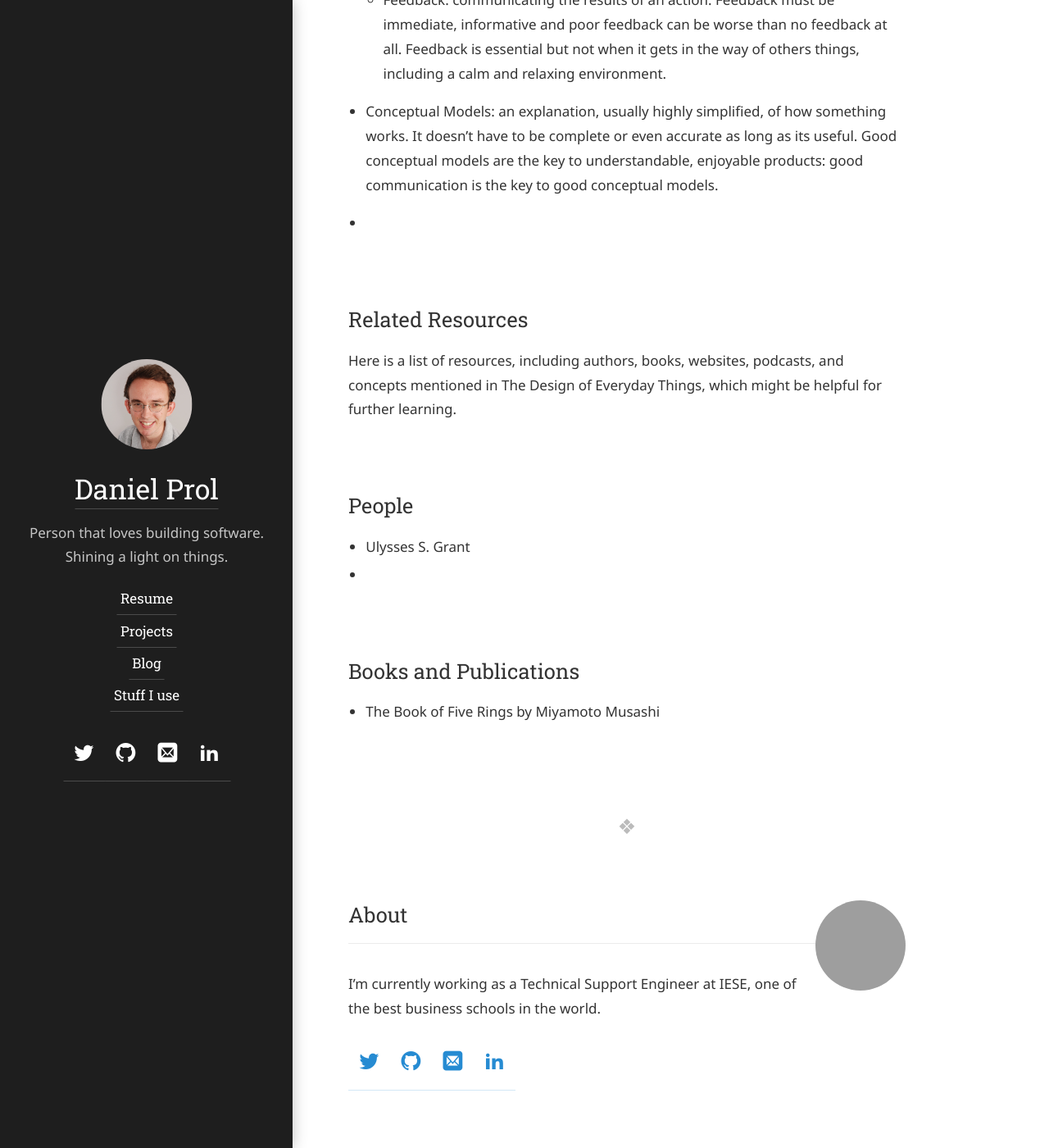
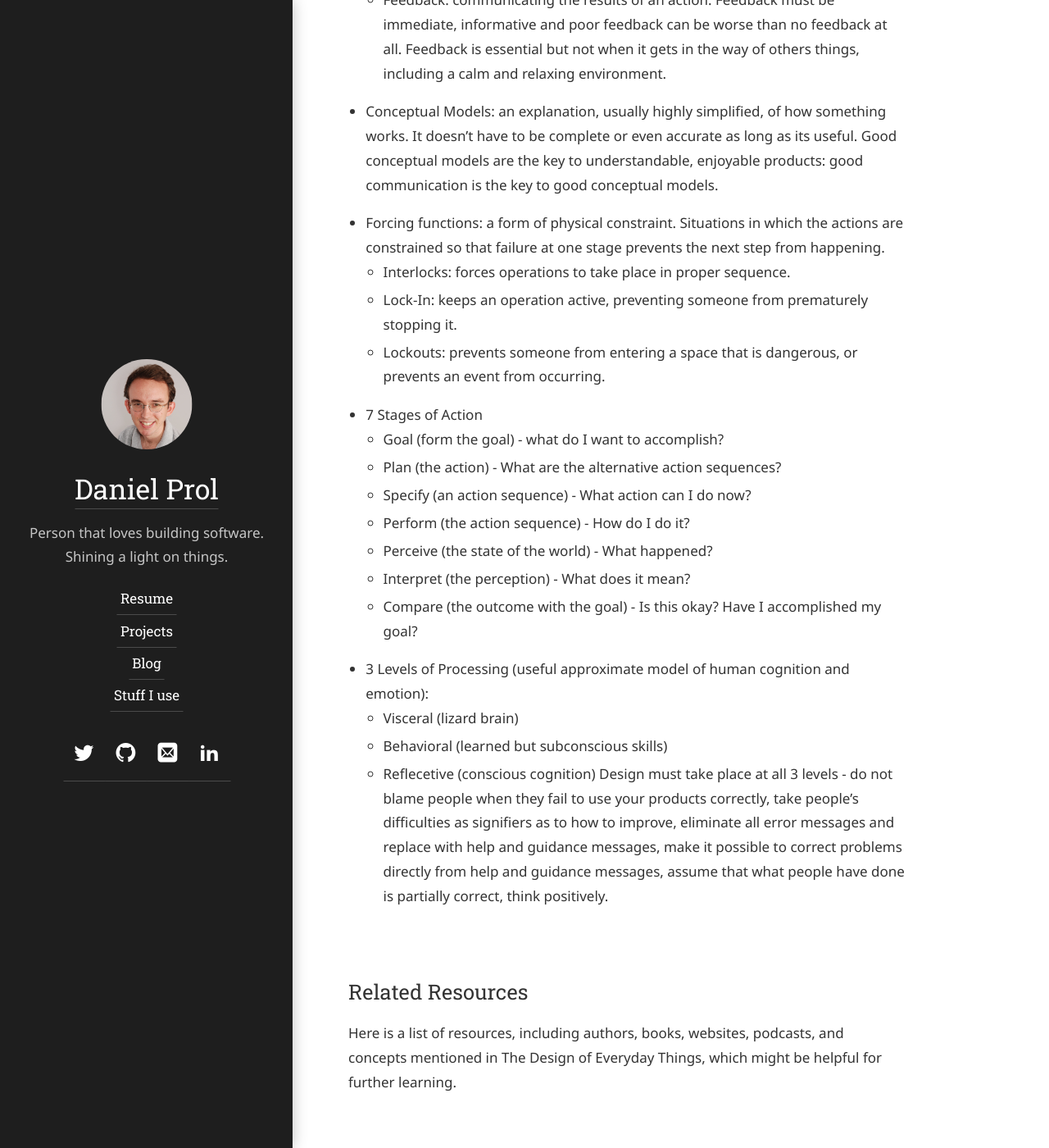
Before and after one commit to dprol/dprol.github.io, a Jekyll site: the page built from hydejack/_posts/2024-01-04-book.md, in a window 1280 px wide and 1400 px high, scrolled down 2610 px. Shown: the whole window at 82% size. Built offline with Jekyll 4.4.1, drawn with Linux system fonts in a browser that asks for light colours; some web fonts are replaced; grey boxes are pictures that could not be loaded.

Commit message:
Update 2024-01-04-book.md

```diff
--- a/hydejack/_posts/2024-01-04-book.md
+++ b/hydejack/_posts/2024-01-04-book.md
@@ -33,8 +33,25 @@ Here are my notes and quotes on The Design of Everyday Things by Don Norman. My
 
 * Conceptual Models: an explanation, usually highly simplified, of how something works. It doesn't have to be complete or even accurate as long as its useful. Good conceptual models are the key to understandable, enjoyable products: good communication is the key to good conceptual models.
 
-*
+* Forcing functions: a form of physical constraint. Situations in which the actions are constrained so that failure at one stage prevents the next step from happening.
+    * Interlocks: forces operations to take place in proper sequence.
+    * Lock-In: keeps an operation active, preventing someone from prematurely stopping it.
+    * Lockouts: prevents someone from entering a space that is dangerous, or prevents an event from occurring.
 
+* 7 Stages of Action
+    * Goal (form the goal) - what do I want to accomplish?
+    * Plan (the action) - What are the alternative action sequences?
+    * Specify (an action sequence) - What action can I do now?
+    * Perform (the action sequence) - How do I do it?
+    * Perceive (the state of the world) - What happened?
+    * Interpret (the perception) - What does it mean?
+    * Compare (the outcome with the goal) - Is this okay? Have I accomplished my goal?
+
+*  3 Levels of Processing (useful approximate model of human cognition and emotion):
+    * Visceral (lizard brain)
+    * Behavioral (learned but subconscious skills)
+    * Reflecetive (conscious cognition)
+Design must take place at all 3 levels - do not blame people when they fail to use your products correctly, take people's difficulties as signifiers as to how to improve, eliminate all error messages and replace with help and guidance messages, make it possible to correct problems directly from help and guidance messages, assume that what people have done is partially correct, think positively.
 
 ## Related Resources
 
```
